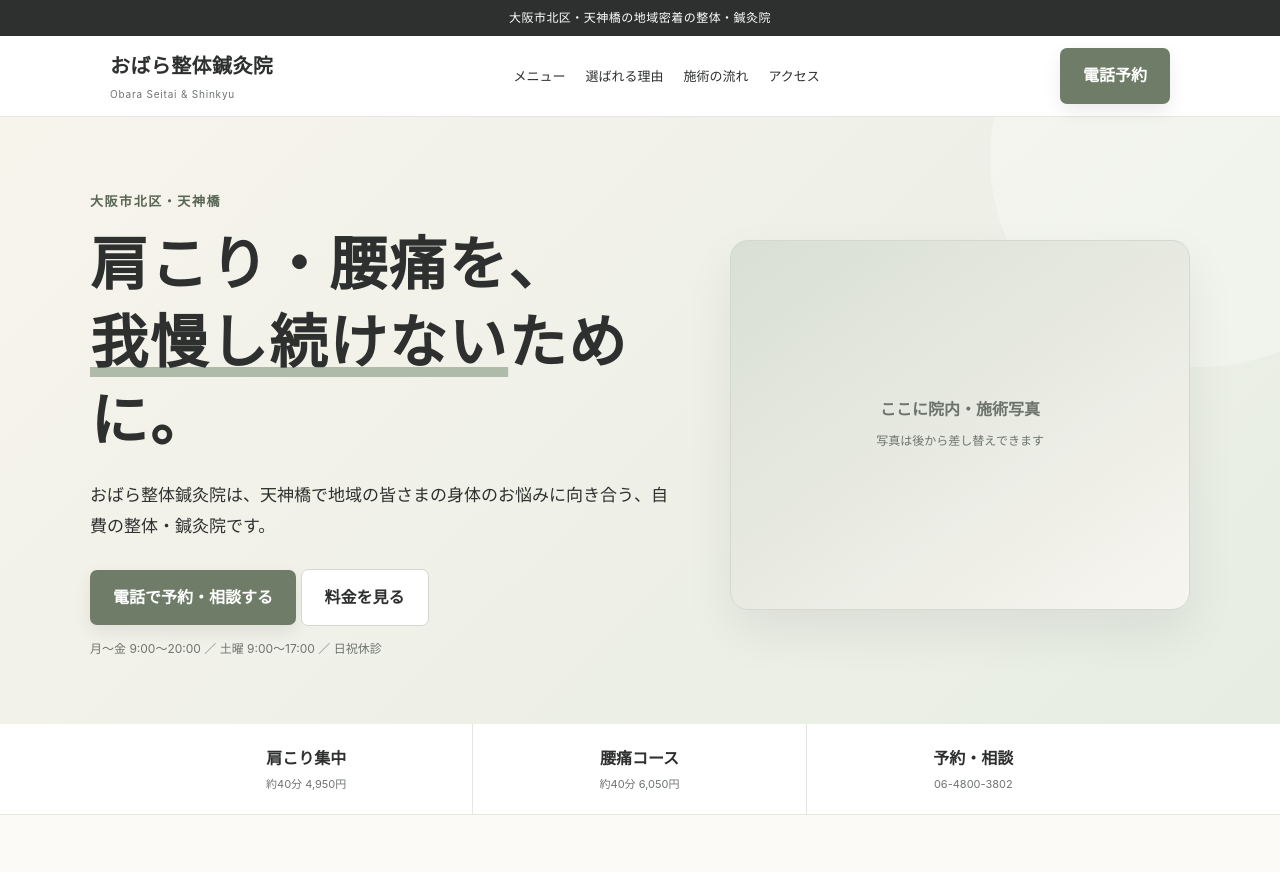
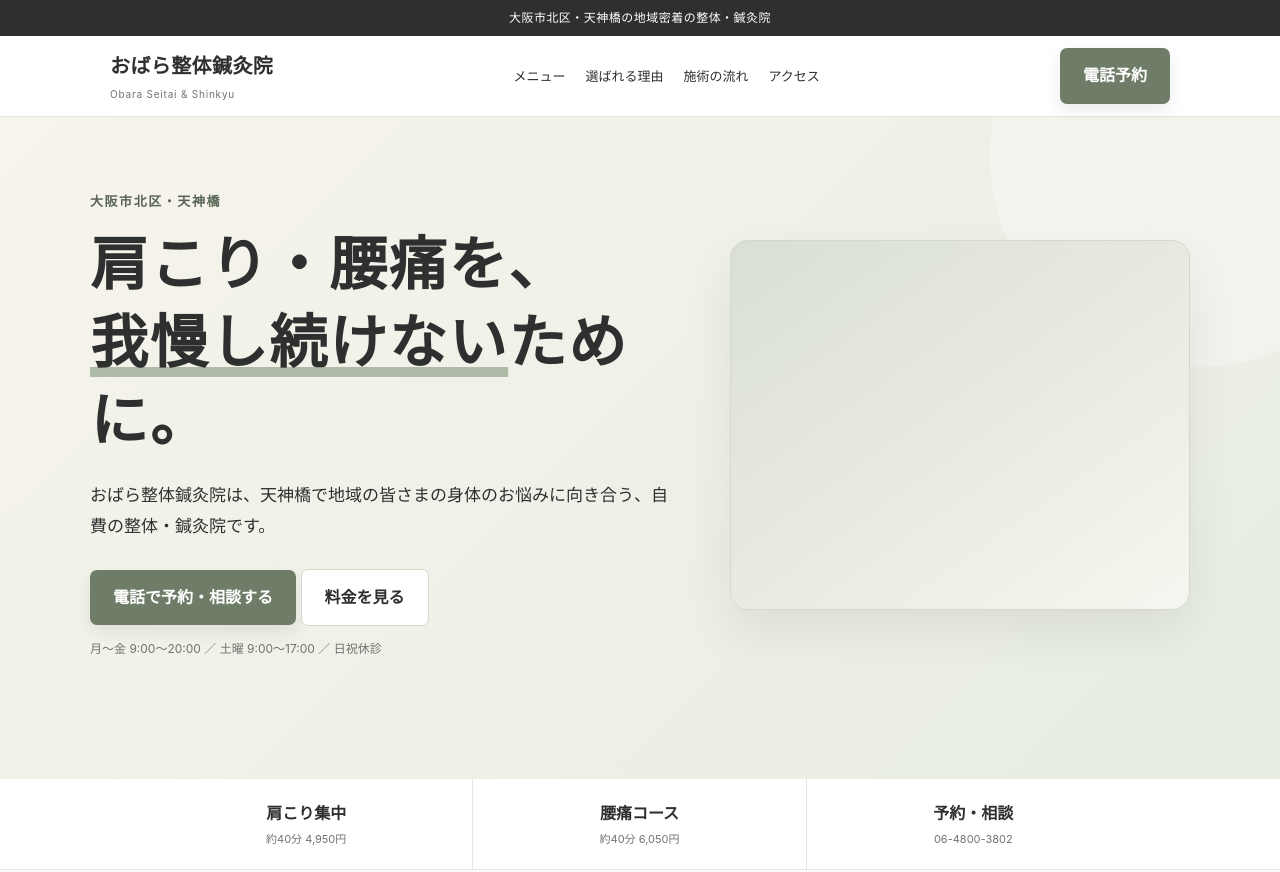
Before and after one commit to obaraseitai/obaraseitai, a plain HTML site: page index.html in a window 1280 px wide. Shown: the top 872 px of the page. Drawn offline with Linux system fonts and the light colour scheme.

Commit message:
Update hero box in index.html
Removed placeholder text for clinic photos.

```diff
--- a/index.html
+++ b/index.html
@@ -57,7 +57,7 @@ footer{padding-bottom:75px}
 <a class="btn light" href="#menu">料金を見る</a>
 <div class="hero-note">月〜金 9:00〜20:00 ／ 土曜 9:00〜17:00 ／ 日祝休診</div>
 </div>
-<div class="hero-box"><div><strong>ここに院内・施術写真</strong><span>写真は後から差し替えできます</span></div></div>
+<div class="hero-box"><div><strong></span></div></div>
 </div>
 </section>
 
```
